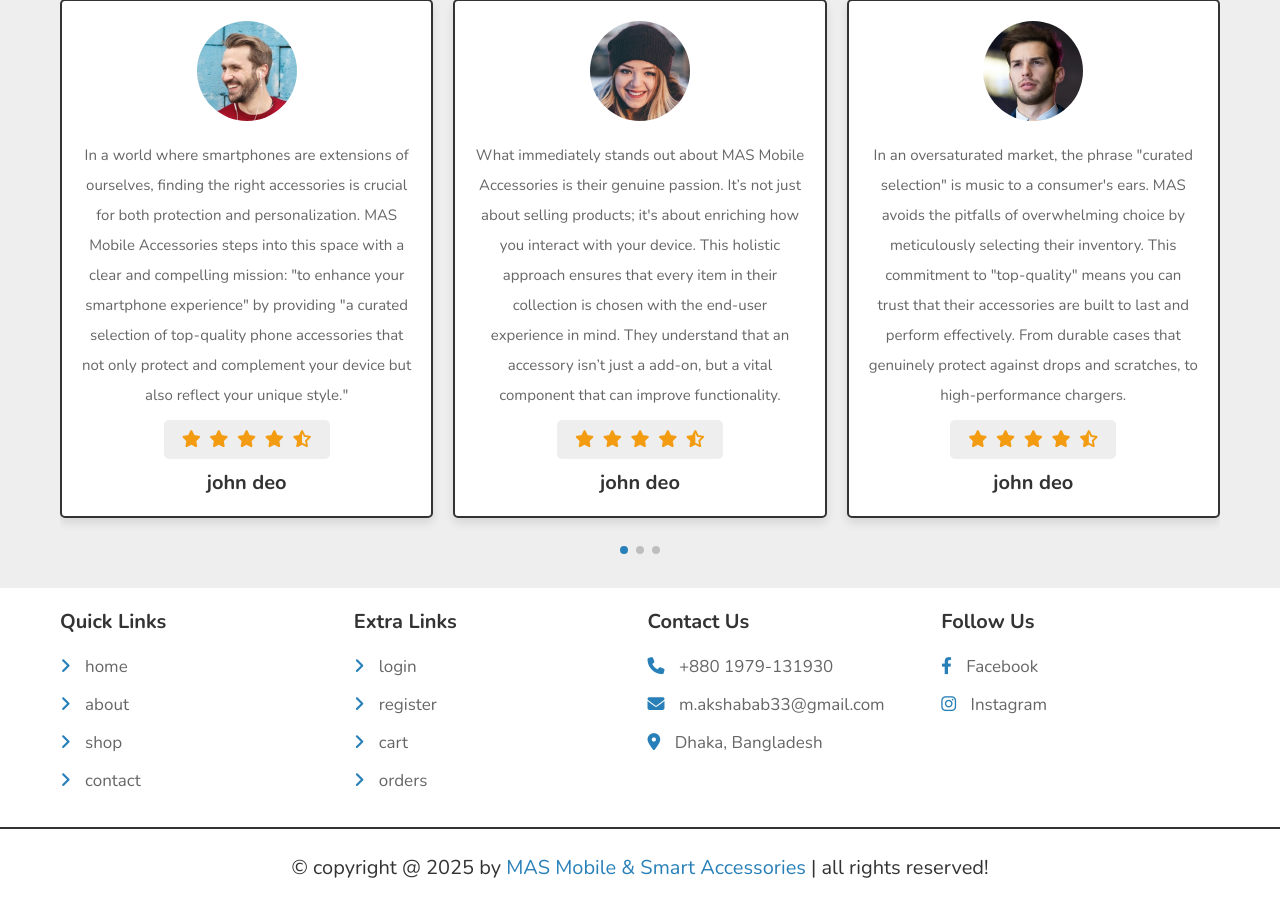
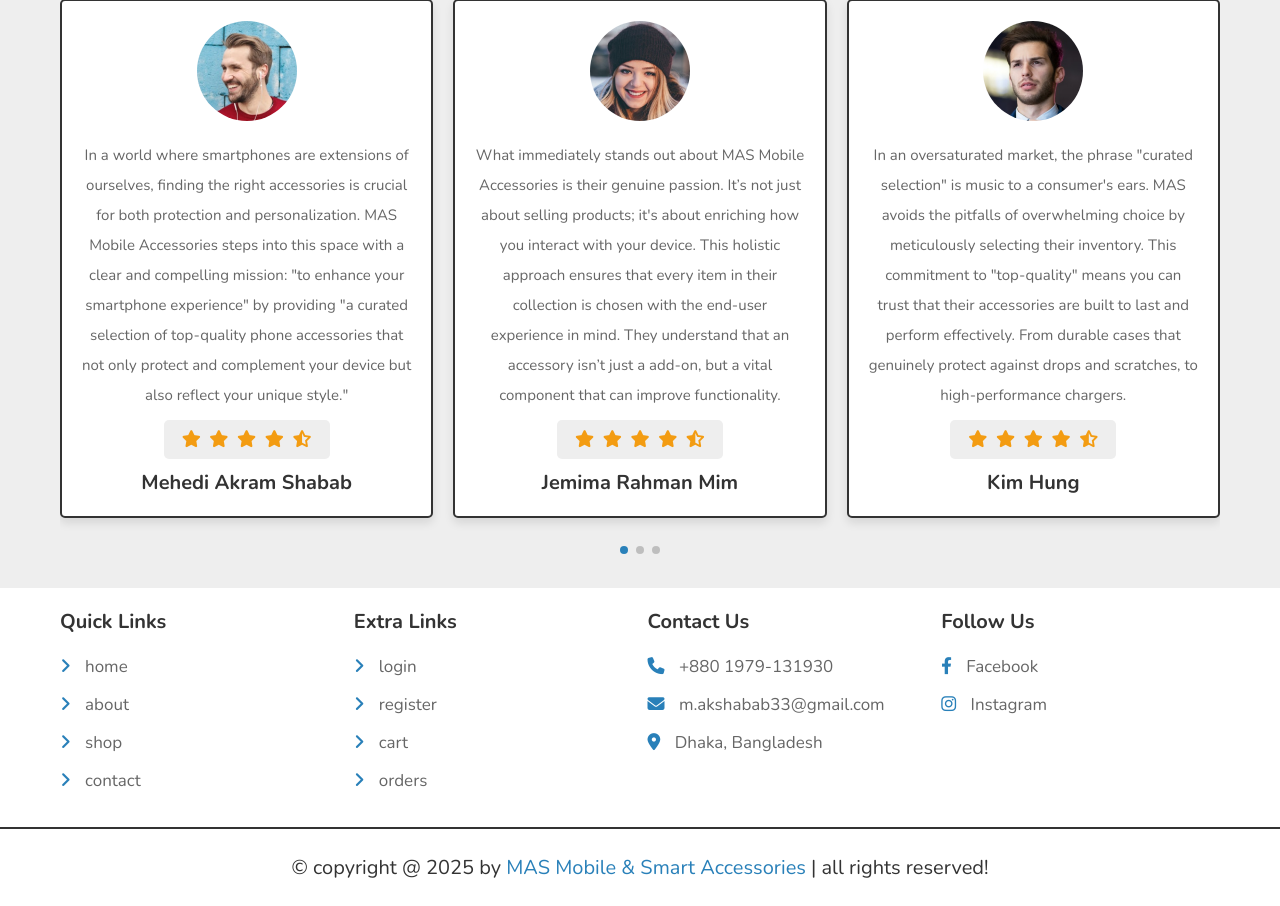
Before and after one commit to Shabab530/E-Commerce, a PHP site: page /about.php in a window 1280 px wide. Shown: the part 1023-1929 px from the top of the page. Run offline with PHP 8.4, Linux system fonts and the light colour scheme; data comes from the database, SQL or seed files in the repository; data that the repository does not hold is empty; some libraries are stand-ins or nearby versions.

Commit message:
Update about.php

```diff
--- a/about.php
+++ b/about.php
@@ -79,7 +79,7 @@ if(isset($_SESSION['user_id'])){
             <i class="fas fa-star"></i>
             <i class="fas fa-star-half-alt"></i>
          </div>
-         <h3>john deo</h3>
+         <h3>Mehedi Akram Shabab</h3>
       </div>
 
       <div class="swiper-slide slide">
@@ -92,7 +92,7 @@ if(isset($_SESSION['user_id'])){
             <i class="fas fa-star"></i>
             <i class="fas fa-star-half-alt"></i>
          </div>
-         <h3>john deo</h3>
+         <h3>Jemima Rahman Mim</h3>
       </div>
 
       <div class="swiper-slide slide">
@@ -105,7 +105,7 @@ if(isset($_SESSION['user_id'])){
             <i class="fas fa-star"></i>
             <i class="fas fa-star-half-alt"></i>
          </div>
-         <h3>john deo</h3>
+         <h3>Kim Hung</h3>
       </div>
 
    </div>
```
